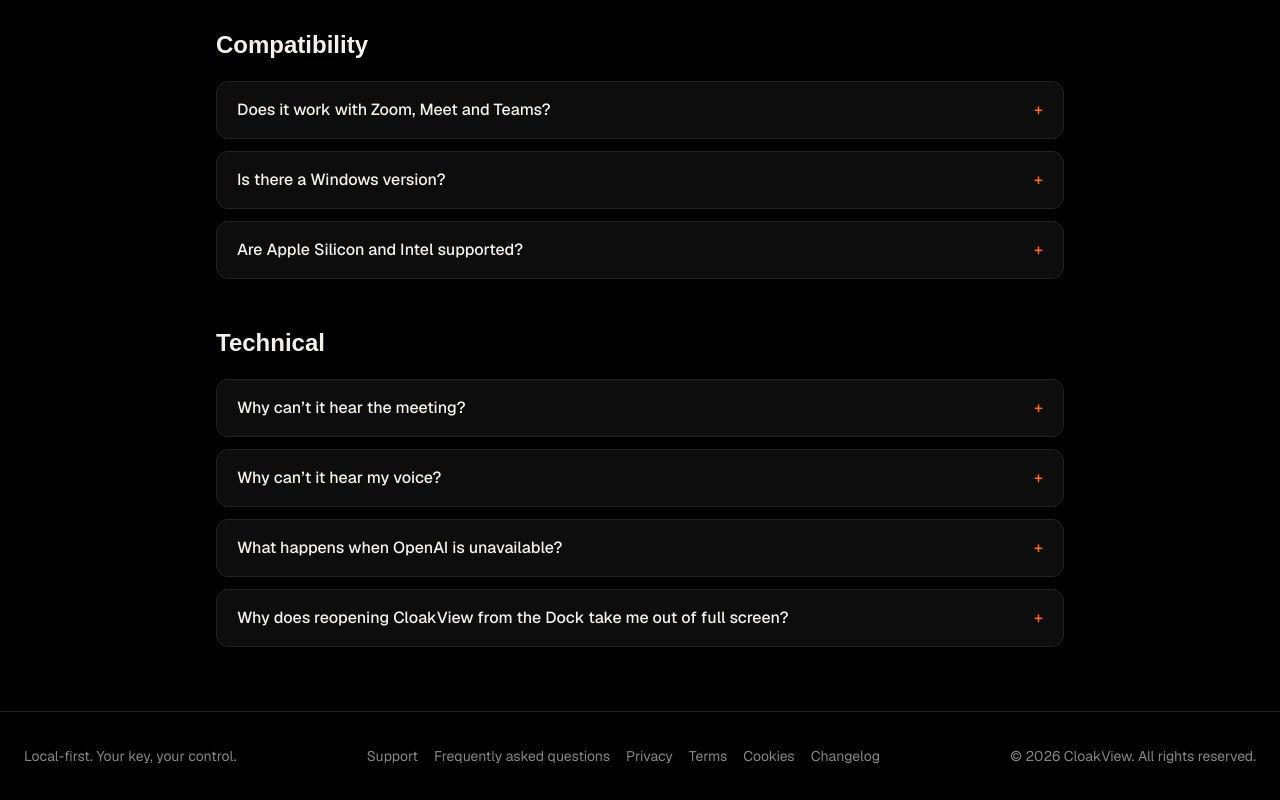
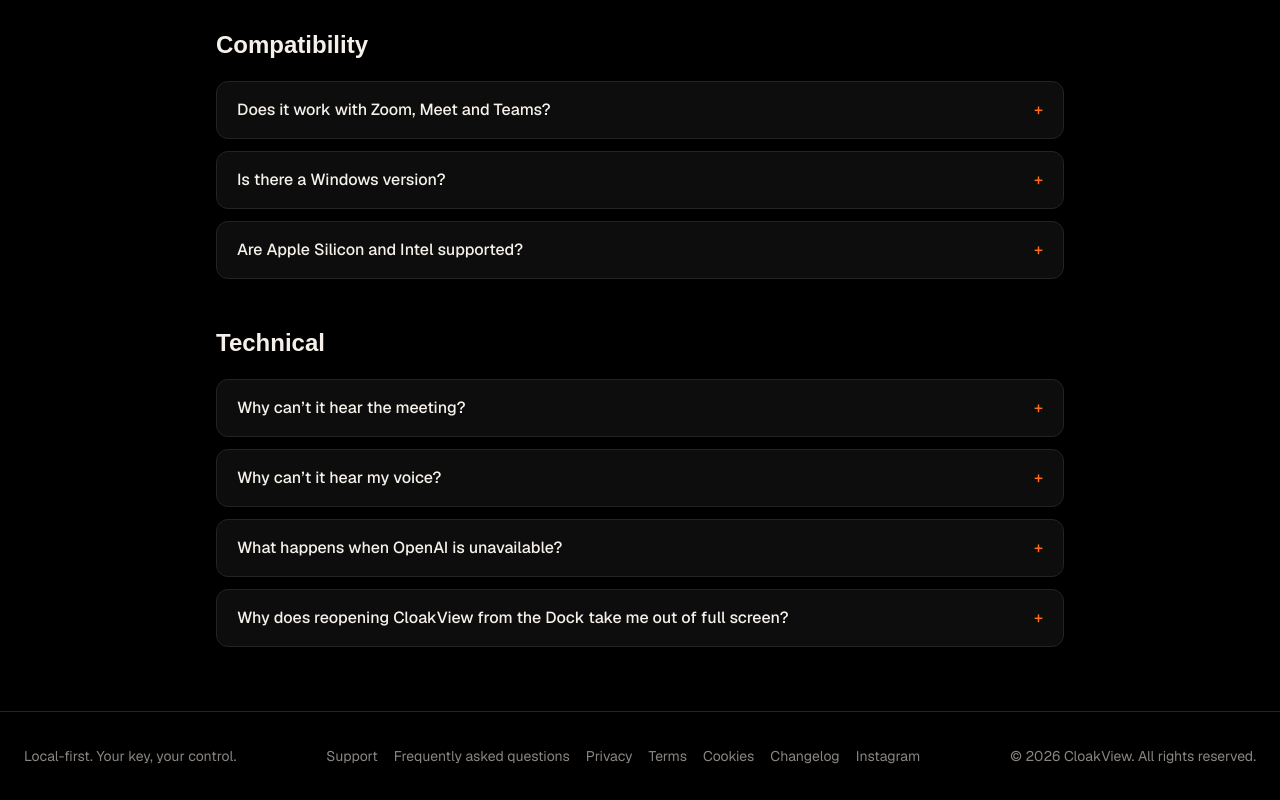
Before and after one commit to baphomet444/cloakview, a Next.js app in the folder web/: page /en/faq in a window 1280 px wide. Shown: the part 1194-1994 px from the top of the page. Built offline with nearby package versions, Linux system fonts and the light colour scheme; a web font is replaced by a local one.

Commit message:
feat(web): link the Instagram profile in the footer and structured data

```diff
--- a/web/src/components/footer.tsx
+++ b/web/src/components/footer.tsx
@@ -36,6 +36,14 @@ export function Footer({ dict, locale }: { dict: Dictionary; locale: Locale }) {
               {link.label}
             </Link>
           ))}
+          <a
+            href={siteConfig.INSTAGRAM_URL}
+            target="_blank"
+            rel="me noopener noreferrer"
+            className="inline-flex items-center tap-target hover:text-foreground transition-colors"
+          >
+            {dict.footer.instagram}
+          </a>
         </div>
         <p>
           © {BUILD_YEAR} {siteConfig.name}. {dict.footer.rights}
--- a/web/src/dictionaries/en.json
+++ b/web/src/dictionaries/en.json
@@ -14,6 +14,7 @@
     "terms": "Terms",
     "cookies": "Cookies",
     "changelog": "Changelog",
+    "instagram": "Instagram",
     "rights": "All rights reserved."
   },
   "home": {
--- a/web/src/dictionaries/es.json
+++ b/web/src/dictionaries/es.json
@@ -14,6 +14,7 @@
     "terms": "Términos",
     "cookies": "Cookies",
     "changelog": "Novedades",
+    "instagram": "Instagram",
     "rights": "Todos los derechos reservados."
   },
   "home": {
--- a/web/src/lib/schema-generator.ts
+++ b/web/src/lib/schema-generator.ts
@@ -26,7 +26,8 @@ export function generateSoftwareApplicationSchema(locale: Locale) {
       ? "macOS 14.2 o posterior, Mac con Apple Silicon"
       : "macOS 14.2 or later, Mac with Apple Silicon",
     image: `${siteConfig.url}/brand/logo.png`,
-    author: { "@type": "Organization", name: siteConfig.name, url: siteConfig.url },
+    author: { "@type": "Organization", name: siteConfig.name, url: siteConfig.url, sameAs: [siteConfig.INSTAGRAM_URL] },
+    sameAs: [siteConfig.INSTAGRAM_URL],
     // The free app, plus CloakView Pro only once it can actually be bought: the Pro
     // offer appears with `PRO_CHECKOUT_URL`, the same switch as the buy button.
     offers: [
--- a/web/src/site.config.ts
+++ b/web/src/site.config.ts
@@ -20,6 +20,8 @@ export const siteConfig = {
   // --- Placeholders pendientes de valores reales ---
   GITHUB_RELEASES: "https://github.com/baphomet444/cloakview/releases/latest",
   GITHUB_REPO: "https://github.com/baphomet444/cloakview",
+  // Perfil limpio, sin los parámetros del QR con el que se compartió.
+  INSTAGRAM_URL: "https://www.instagram.com/cloak_view",
   SUPPORT_EMAIL: "support@getcloakview.com",
   LEGAL_ENTITY: "PLACEHOLDER LLC", // TODO: razón social real antes de producción
   // Sustituir solo por hashes SHA-256 publicados para los artefactos reales.
```
